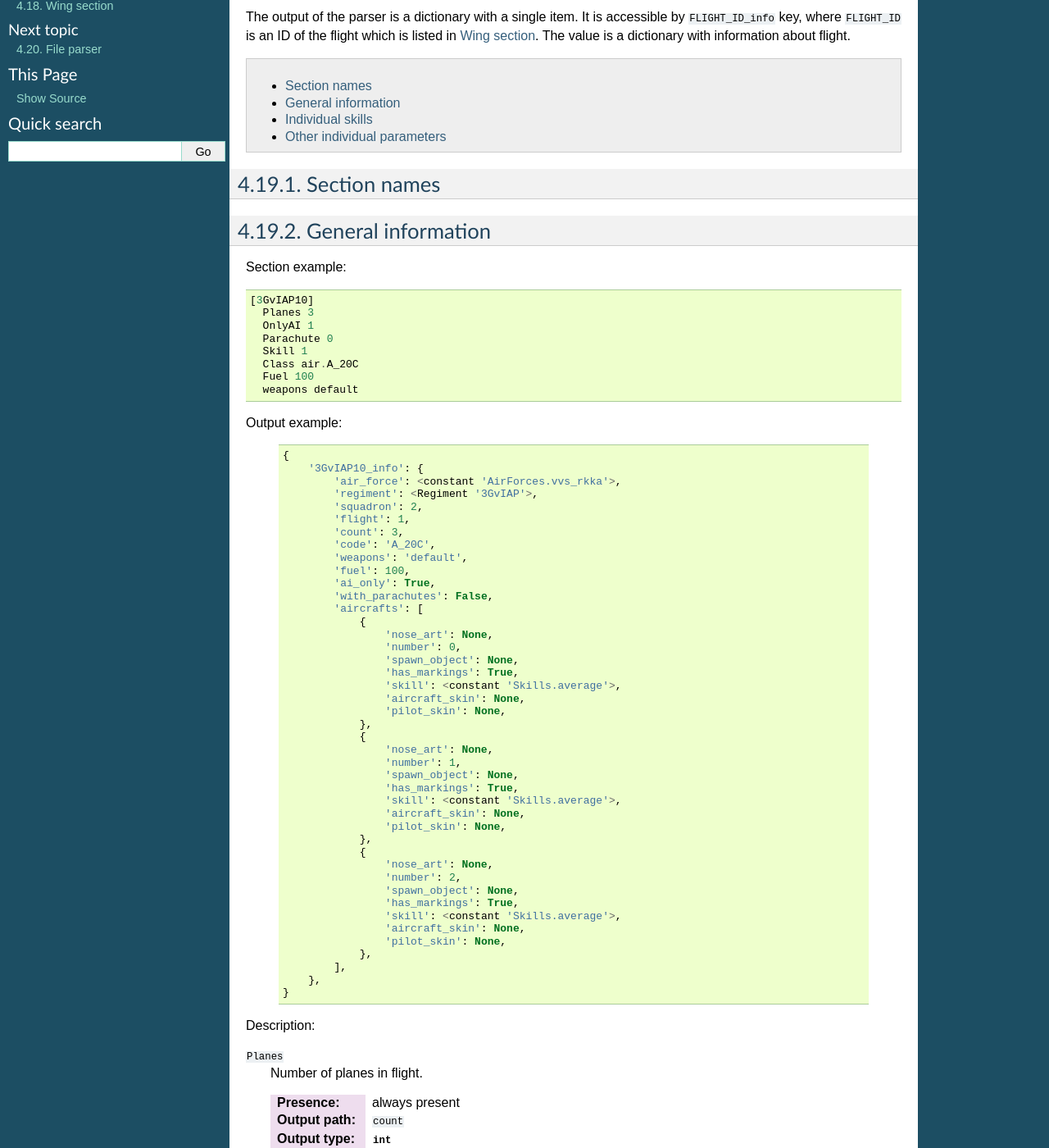
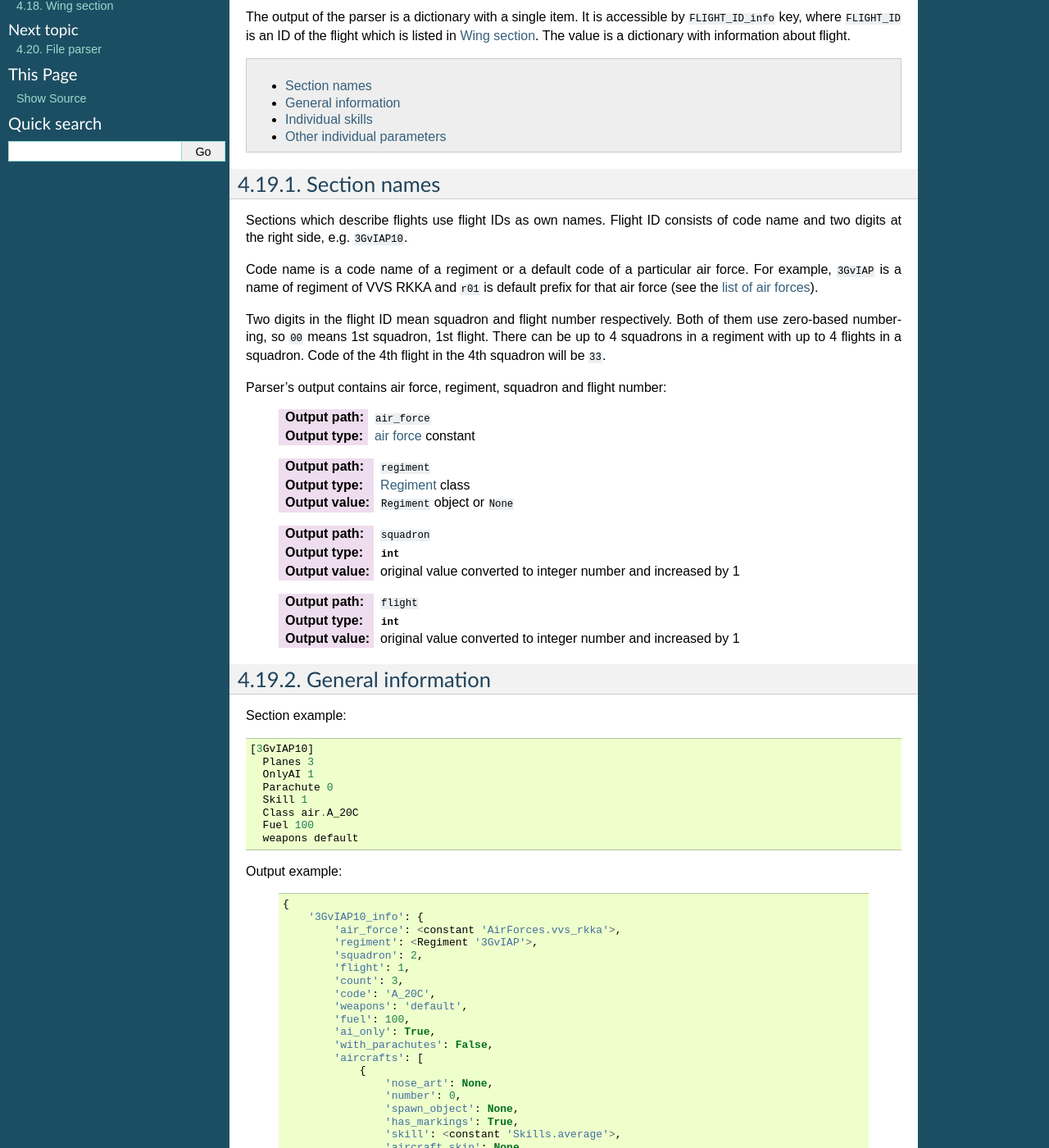
Before and after one commit to IL2HorusTeam/il2fb-mission-parser, a Sphinx documentation site: the page built from docs/parsers/flight-info.rst, in a window 1280 px wide and 1400 px high, scrolled down 208 px. Shown: the whole window at 82% size. Built offline with Sphinx 7.4.7, drawn with Linux system fonts in a browser that asks for light colours; some of the changed text lies outside the part shown.

Commit message:
update docs

```diff
--- a/docs/parsers/flight-info.rst
+++ b/docs/parsers/flight-info.rst
@@ -26,7 +26,41 @@ flight.
 Section names
 -------------
 
-.. todo::
+Sections which describe flights use flight IDs as own names. Flight ID consists
+of code name and two digits at the right side, e.g. ``3GvIAP10``.
+
+Code name is a code name of a regiment or a default code of a particular air
+force. For example, ``3GvIAP`` is a name of regiment of VVS RKKA and ``r01``
+is default prefix for that air force (see the
+`list of air forces <http://bit.ly/1lGPDPE>`_).
+
+Two digits in the flight ID mean squadron and flight number respectively. Both
+of them use zero-based numbering, so ``00`` means 1st squadron, 1st flight.
+There can be up to 4 squadrons in a regiment with up to 4 flights in a squadron.
+Code of the 4th flight in the 4th squadron will be ``33``.
+
+Parser's output contains air force, regiment, squadron and flight number:
+
+  :Output path: ``air_force``
+  :Output type: `air force`_ constant
+
+..
+
+  :Output path: ``regiment``
+  :Output type: `Regiment`_ class
+  :Output value: ``Regiment`` object or ``None``
+
+..
+
+  :Output path: ``squadron``
+  :Output type: :class:`int`
+  :Output value: original value converted to integer number and increased by 1
+
+..
+
+  :Output path: ``flight``
+  :Output type: :class:`int`
+  :Output value: original value converted to integer number and increased by 1
 
 
 General information
@@ -94,7 +128,7 @@ Output example:
 Description:
 
 ``Planes``
-  Number of planes in flight.
+  Number of planes in flight. Maximal value is 4.
 
   :Presence: always present
   :Output path: ``count``
@@ -266,3 +300,5 @@ Description:
 
 
 .. _skills: https://github.com/IL2HorusTeam/il2fb-commons/blob/master/il2fb/commons/__init__.py#L27
+.. _air force: https://github.com/IL2HorusTeam/il2fb-commons/blob/master/il2fb/commons/organization.py#L89
+.. _Regiment: https://github.com/IL2HorusTeam/il2fb-commons/blob/master/il2fb/commons/organization.py#L236
```
